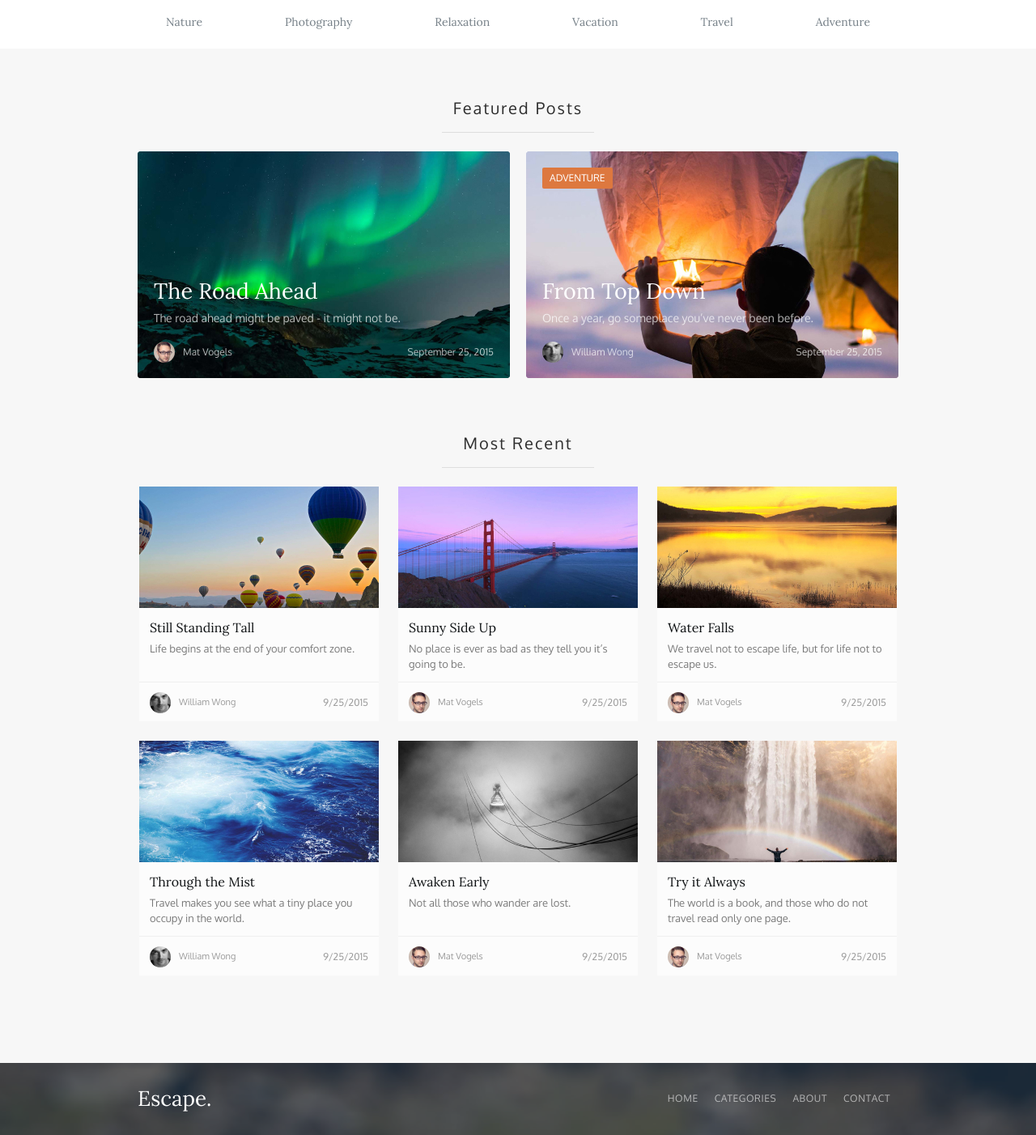
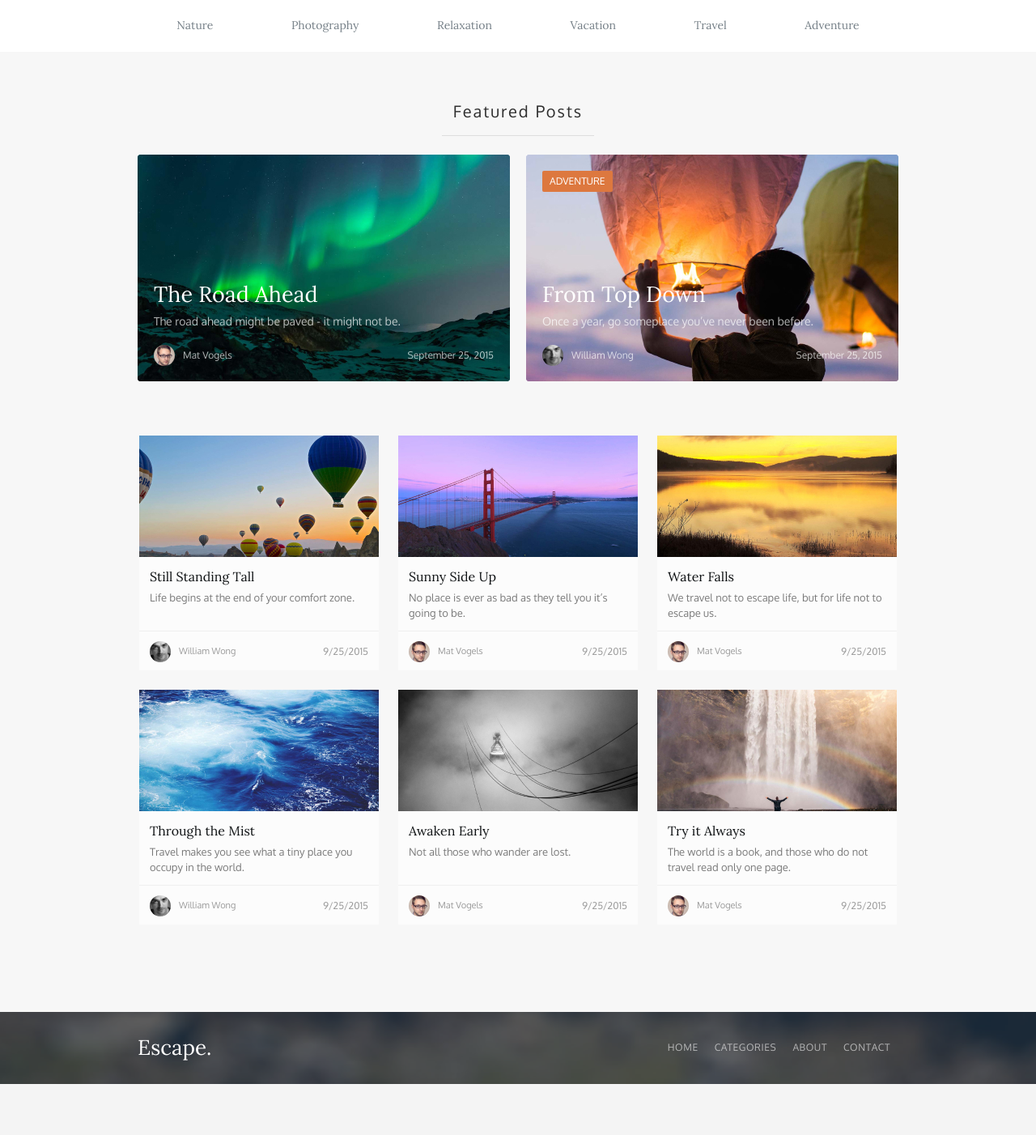
Before and after one commit to VladimirB312/lw1, a PHP site: page / in a window 1280 px wide. Shown: the part 501-1903 px from the top of the page at 81% size. After the commit the page ends 1840 px from the top, so only its background shows below. Run offline with PHP 8.4, Linux system fonts and the light colour scheme.

Commit message:
laba2 done

```diff
--- a/laba2/index.html
+++ b/laba2/index.html
@@ -36,11 +36,11 @@
         </ul>
       </nav>
     </header>
-    <div class="header-title container">
-      <h1 class="header-title__text-title">Let's do it together.</h1>
-      <h2 class="header-title__text-subtitle">We travel the world in search of stories. Come along for the ride.</h2>
-      <div class="header-title__link-button">
-        <a href="#" class="header-title__link-text">View Latest Posts</a>
+    <div class="banner container">
+      <h1 class="banner__title">Let's do it together.</h1>
+      <h2 class="banner__subtitle">We travel the world in search of stories. Come along for the ride.</h2>
+      <div class="banner__link">
+        <a href="#" class="banner__link-text">View Latest Posts</a>
       </div>
     </div>
   </div>
@@ -67,31 +67,27 @@
     </ul>
   </div>
   <main class="main-block">
-    <div class="featured-post container">
-      <h2 class="featured-post__title  post-title">Featured Posts</h2>
-      <div class="featured-post__content feature-card-block">
-        <a class="feature-card-block__link" href="../laba1/roadahead.html">
-          <div class="feature-card-block__card card">
-            <img class="card__image" src="./images/roadahead.jpg" alt="The Road Ahead">
-            <h2 class="card__title">The Road Ahead</h2>
-            <h3 class="card__subtitle">The road ahead might be paved - it might not be.</h3>
-            <div class="card__author-date">
-              <img class="card__photo" src="./images/matvogels.jpg" alt="Mat Vogels">
-              <p class="card__name">Mat Vogels</p>
-              <p class="card__date">September 25, 2015</p>
-            </div>
+    <div class="featured-block container">
+      <h2 class="featured-block__title  posts-title">Featured Posts</h2>
+      <div class="featured-block__content card">
+        <a class="card__link" href="../laba1/roadahead.html">
+          <img class="card__image" src="./images/roadahead.jpg" alt="The Road Ahead">
+          <h3 class="card__title">The Road Ahead</h3>
+          <h4 class="card__subtitle">The road ahead might be paved - it might not be.</h4>
+          <div class="card__info">
+            <img class="card__author-photo" src="./images/matvogels.jpg" alt="Mat Vogels">
+            <p class="card__author-name">Mat Vogels</p>
+            <p class="card__date">September 25, 2015</p>
           </div>
         </a>
-        <a class="feature-card-block__link" href="#">
-          <div class="feature-card-block__card card sticker">
-            <img class="card__image" src="./images/fromtop.jpg" alt="fromtop.jpg">
-            <h2 class="card__title">From Top Down</h2>
-            <h3 class="card__subtitle">Once a year, go someplace you’ve never been before.</h3>
-            <div class="card__author-date">
-              <img class="card__photo" src="./images/william.jpg" alt="Mat Vogels">
-              <p class="card__name">William Wong</p>
-              <p class="card__date">September 25, 2015</p>
-            </div>
+        <a class="card__link sticker" href="#">
+          <img class="card__image" src="./images/fromtop.jpg" alt="fromtop.jpg">
+          <h3 class="card__title">From Top Down</h3>
+          <h4 class="card__subtitle">Once a year, go someplace you’ve never been before.</h4>
+          <div class="card__info">
+            <img class="card__author-photo" src="./images/william.jpg" alt="Mat Vogels">
+            <p class="card__author-name">William Wong</p>
+            <p class="card__date">September 25, 2015</p>
           </div>
         </a>
       </div>
@@ -102,11 +98,11 @@
         <a href="#" class="most-recent__link">
           <div class="most-recent__card recent-card">
             <img class="recent-card__image" src="./images/still.jpg" alt="still.jpg">
-            <h2 class="recent-card__title">Still Standing Tall</h2>
-            <h3 class="recent-card__subtitle">Life begins at the end of your comfort zone.</h3>
-            <div class="recent-card__autor-date">
-              <img class="recent-card__photo" src="./images/william.jpg" alt="William Wong">
-              <p class="recent-card__name">William Wong</p>
+            <h3 class="recent-card__title">Still Standing Tall</h3>
+            <h4 class="recent-card__subtitle">Life begins at the end of your comfort zone.</h4>
+            <div class="recent-card__info">
+              <img class="recent-card__author-photo" src="./images/william.jpg" alt="William Wong">
+              <p class="recent-card__author-name">William Wong</p>
               <p class="recent-card__date">9/25/2015</p>
             </div>
           </div>
@@ -114,11 +110,11 @@
         <a href="#" class="most-recent__link">
           <div class="most-recent__card recent-card">
             <img class="recent-card__image" src="./images/sunny.jpg" alt="sunny.jpg">
-            <h2 class="recent-card__title">Sunny Side Up</h2>
-            <h3 class="recent-card__subtitle">No place is ever as bad as they tell you it’s going to be.</h3>
-            <div class="recent-card__autor-date">
-              <img class="recent-card__photo" src="./images/matvogels.jpg" alt="Mat Vogels">
-              <p class="recent-card__name">Mat Vogels</p>
+            <h3 class="recent-card__title">Sunny Side Up</h3>
+            <h4 class="recent-card__subtitle">No place is ever as bad as they tell you it’s going to be.</h4>
+            <div class="recent-card__info">
+              <img class="recent-card__author-photo" src="./images/matvogels.jpg" alt="Mat Vogels">
+              <p class="recent-card__author-name">Mat Vogels</p>
               <p class="recent-card__date">9/25/2015</p>
             </div>
           </div>
@@ -126,11 +122,11 @@
         <a href="#" class="most-recent__link">
           <div class="most-recent__card recent-card">
             <img class="recent-card__image" src="./images/water.jpg" alt="water.jpg">
-            <h2 class="recent-card__title">Water Falls</h2>
-            <h3 class="recent-card__subtitle">We travel not to escape life, but for life not to escape us.</h3>
-            <div class="recent-card__autor-date">
-              <img class="recent-card__photo" src="./images/matvogels.jpg" alt="Mat Vogels">
-              <p class="recent-card__name">Mat Vogels</p>
+            <h3 class="recent-card__title">Water Falls</h3>
+            <h4 class="recent-card__subtitle">We travel not to escape life, but for life not to escape us.</h4>
+            <div class="recent-card__info">
+              <img class="recent-card__author-photo" src="./images/matvogels.jpg" alt="Mat Vogels">
+              <p class="recent-card__author-name">Mat Vogels</p>
               <p class="recent-card__date">9/25/2015</p>
             </div>
           </div>
@@ -138,11 +134,11 @@
         <a href="#" class="most-recent__link">
           <div class="most-recent__card recent-card">
             <img class="recent-card__image" src="./images/through.jpg" alt="through.jpg">
-            <h2 class="recent-card__title">Through the Mist</h2>
-            <h3 class="recent-card__subtitle">Travel makes you see what a tiny place you occupy in the world.</h3>
-            <div class="recent-card__autor-date">
-              <img class="recent-card__photo" src="./images/william.jpg" alt="William Wong">
-              <p class="recent-card__name">William Wong</p>
+            <h3 class="recent-card__title">Through the Mist</h3>
+            <h4 class="recent-card__subtitle">Travel makes you see what a tiny place you occupy in the world.</h4>
+            <div class="recent-card__info">
+              <img class="recent-card__author-photo" src="./images/william.jpg" alt="William Wong">
+              <p class="recent-card__author-name">William Wong</p>
               <p class="recent-card__date">9/25/2015</p>
             </div>
           </div>
@@ -150,23 +146,23 @@
         <a href="#" class="most-recent__link">
           <div class="most-recent__card recent-card">
             <img class="recent-card__image" src="./images/awaken.jpg" alt="awaken.jpg">
-            <h2 class="recent-card__title">Awaken Early</h2>
-            <h3 class="recent-card__subtitle">Not all those who wander are lost.</h3>
-            <div class="recent-card__autor-date">
-              <img class="recent-card__photo" src="./images/matvogels.jpg" alt="Mat Vogels">
-              <p class="recent-card__name">Mat Vogels</p>
+            <h3 class="recent-card__title">Awaken Early</h3>
+            <h4 class="recent-card__subtitle">Not all those who wander are lost.</h4>
+            <div class="recent-card__info">
+              <img class="recent-card__author-photo" src="./images/matvogels.jpg" alt="Mat Vogels">
+              <p class="recent-card__author-name">Mat Vogels</p>
               <p class="recent-card__date">9/25/2015</p>
             </div>
           </div>
         </a>
         <a href="#" class="most-recent__link">
           <div class="most-recent__card recent-card">
-            <img class="recent-card__image" src="./images/tryit.jpg" a;t="tryip.jpg">
-            <h2 class="recent-card__title">Try it Always</h2>
-            <h3 class="recent-card__subtitle">The world is a book, and those who do not travel read only one page.</h3>
-            <div class="recent-card__autor-date">
-              <img class="recent-card__photo" src="./images/matvogels.jpg" alt="Mat Vogels">
-              <p class="recent-card__name">Mat Vogels</p>
+            <img class="recent-card__image" src="./images/tryit.jpg" alt="tryit.jpg">
+            <h3 class="recent-card__title">Try it Always</h3>
+            <h4 class="recent-card__subtitle">The world is a book, and those who do not travel read only one page.</h4>
+            <div class="recent-card__info">
+              <img class="recent-card__author-photo" src="./images/matvogels.jpg" alt="Mat Vogels">
+              <p class="recent-card__author-name">Mat Vogels</p>
               <p class="recent-card__date">9/25/2015</p>
             </div>
           </div>
--- a/laba2/styles/styles.css
+++ b/laba2/styles/styles.css
@@ -20,15 +20,12 @@
 /*HEADER*/
 .header {
     margin: 0 auto;
-    background-image: url(../images/header-background.jpg);
-    background-size: cover;
-    background-repeat: no-repeat;
-    background-position: center;
+    background: url("../images/header-background.jpg") no-repeat center / cover;
 }
 
 .header-nav {
     display: flex;
-    padding: 17px 0;
+    padding: 17px 10px;
     justify-content: space-between;
     align-items: center;
 }
@@ -36,7 +33,7 @@
 .header-nav__logo {
     text-decoration: none;
     color: #fff;
-    padding: 3px 0 7px 10px;
+    padding: 3px 0 11px 10px;
     font: 400 26px/26px "Lora", sans-serif;
 
 }
@@ -50,66 +47,64 @@
 .header-nav__menu-link {
     text-transform: uppercase;
     font: 400 12px/20px "Oxygen", sans-serif;
-    color: #fff;
+    color: #ffffff;
     letter-spacing: 0.6px;
     padding: 10px 20px;
     text-decoration: none;
 
 }
 
-.header-title {
-    color: #fff;
+.banner {
+    color: #ffffff;
     margin: 0 auto;
     padding: 103px 0 157px 0;
 }
 
-.header-title__text-title {
+.banner__title {
     padding-bottom: 20px;
     font: 400 50px/51px "Lora", sans-serif;
     letter-spacing: 2px;
     text-align: center;
 }
 
-.header-title__text-subtitle {
+.banner__subtitle {
     color: rgba(255, 255, 255, 0.63);
     font: 400 17px/20px "Oxygen", sans-serif;
     text-align: center;
     padding-bottom: 31px;
 }
 
-.header-title__link-button {
+.banner__link {
     display: flex;
     margin: 0 auto;
     justify-content: center;
 }
 
-.header-title__link-text {
+.banner__link-text {
     padding: 12px 31px;
     border-radius: 3px;
     background-color: #dd783f;
     font: 400 13px/20px "Oxygen", sans-serif;
     text-decoration: none;
-    color: #fff;
+    color: #ffffff;
 }
 
 /* NAVIGATION BLOCK MENU */
 .navigation {
-    background-color: #fff;
+    background-color: #ffffff;
 }
 
 .navigation-block {
-    padding-top: 9px;
-    padding-bottom: 10px;
+    padding: 9px 10px 10px;
 }
 
 
 .navigation-block__menu-list {
     display: flex;
     flex-wrap: wrap;
-    justify-content: space-between;
+    justify-content: space-around;
     align-items: center;
-    padding-top: 13px;
-    padding-bottom: 13px;
+    padding: 13px 0 13px;
 }
 
 .navigation-block__menu-item {}
@@ -125,15 +120,14 @@
 /* MAIN BLOCK */
 .main-block {
     background-color: #f7f7f7;
-
 }
 
 /* FEATURE POST */
-.featured-post {
+.featured-block {
     padding: 60px 10px 0;
 }
 
-.post-title {
+.posts-title {
     text-align: center;
     max-width: 188px;
     font: 400 20px/27px "Oxygen", sans-serif;
@@ -143,40 +137,39 @@
     position: relative;
 }
 
-.post-title::after {
+.posts-title::after {
     content: "";
     display: block;
     height: 1px;
-    background-color: #DEDEDE;
+    background-color: #dedede;
     position: absolute;
     width: 100%;
     bottom: 0;
 }
 
-.featured-post__content {
+.featured-block__content {
     display: flex;
     justify-content: center;
     flex-wrap: wrap;
     gap: 20px;
 }
 
-.feature-card-block__link {
+.card__link {
     text-decoration: none;
     width: 460px;
-}
-
-.card {
+    min-height: 280px;
     display: flex;
     flex-direction: column;
-    justify-content: end;
+    justify-content: flex-end;
     background-color: grey;
     border-radius: 3px;
     position: relative;
 }
 
 .card__image {
+    object-fit: cover;
     position: absolute;
-    top:0;
+    z-index: 0;
     width: 100%;
     height: 100%;
 }
@@ -194,43 +187,39 @@
     text-transform: uppercase;
     background-color: #dd783F;
     font: 400 12px/13px "Oxygen", sans-serif;
-    color: #FFF;
+    color: #ffffff;
     border-radius: 2px;
 }
 
 .card__title {
-    position: relative;
-    padding-top: 157px;
-    padding-bottom: 6px;
-    padding-left: 20px;
-    color: #FFF;
+    z-index: 1;
+    padding: 10px 0 6px 20px;
+    color: #ffffff;
     font: 400 27px/30px "Lora", sans-serif;
 }
 
 .card__subtitle {
-    flex-grow: 1;
-    position: relative;
-    padding-left: 20px;
-    padding-bottom: 12px;
+    z-index: 1;
+    padding: 0 0 12px 20px;
     color: rgba(255, 255, 255, 0.7);
     font: 400 14px/25px "Oxygen", sans-serif;
 }
 
-.card__author-date {
-    position: relative;
+.card__info {
+    z-index: 1;
     display: flex;
     justify-content: space-between;
     padding: 0 20px 15px;
     align-items: center;
 }
 
-.card__photo {
+.card__author-photo {
     width: 26px;
     height: 26px;
     border-radius: 60px;
 }
 
-.card__name {
+.card__author-name {
     flex-grow: 1;
     padding-left: 10px;
     color: rgba(255, 255, 255, 0.7);
@@ -261,7 +250,7 @@
 }
 
 .recent-card {
-    background: #FCFCFC;
+    background: #fcfcfc;
     max-width: 296px;
     display: flex;
     flex-direction: column;
@@ -270,7 +259,6 @@
 .recent-card__image {
     max-width: 100%;
 }
-
 
 .recent-card__title {
     padding: 14px 0 6px 13px;
@@ -282,26 +270,24 @@
     flex-grow: 1;
     padding: 0 13px 12px;
     font: 400 13px/19px "Oxygen", sans-serif;
-    font-family: Oxygen;
     color: #7a7a7a;
 ;
 }
 
-.recent-card__autor-date {
+.recent-card__info {
     border-top: 1px solid #efefef;
     display: flex;
     align-items: center;
     padding: 7px 13px 6px;
 }
 
-
-.recent-card__photo {
+.recent-card__author-photo {
     width: 26px;
     height: 26px;
     border-radius: 60px;
 }
 
-.recent-card__name {
+.recent-card__author-name {
     flex-grow: 1;
     padding-left: 10px;
     font: 400 11px/35px "Oxygen", sans-serif;
@@ -342,7 +328,6 @@
 .footer__menu-link {
     text-transform: uppercase;
     text-decoration: none;
-    font-weight: bold;
     color: rgba(255, 255, 255, 0.6);
     font: 400 12px/26px "Oxygen", sans-serif;
     letter-spacing: 0.6px;
```
